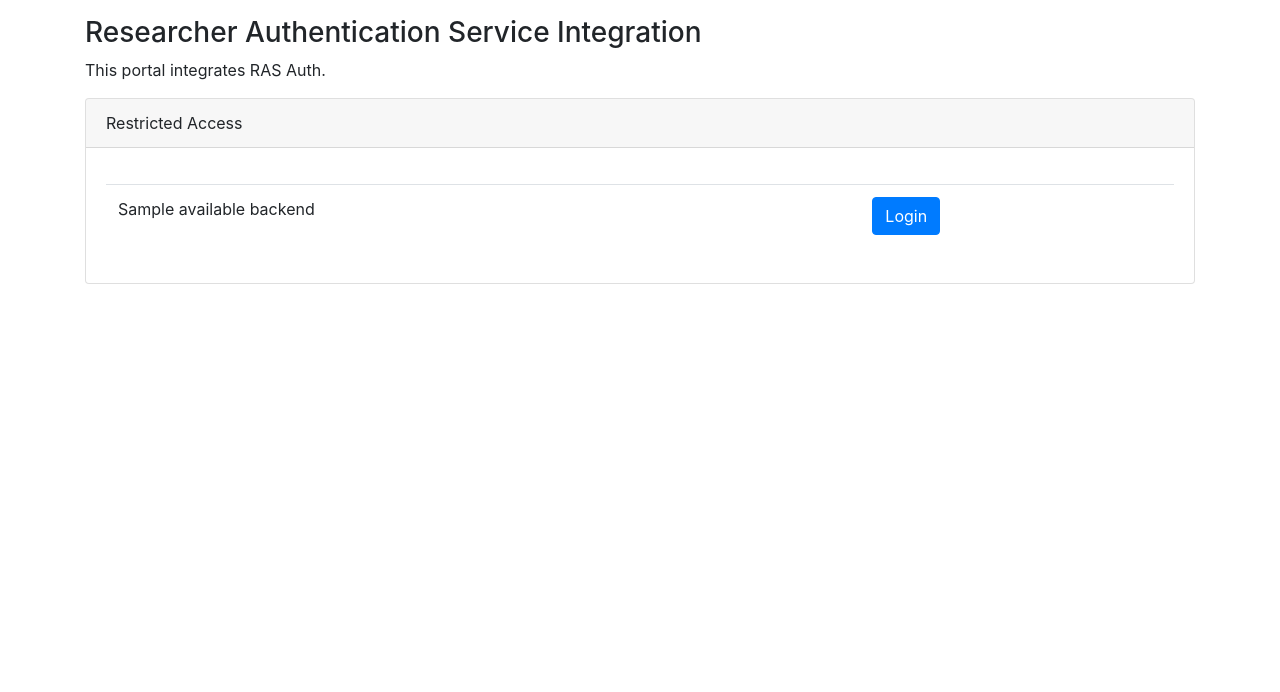
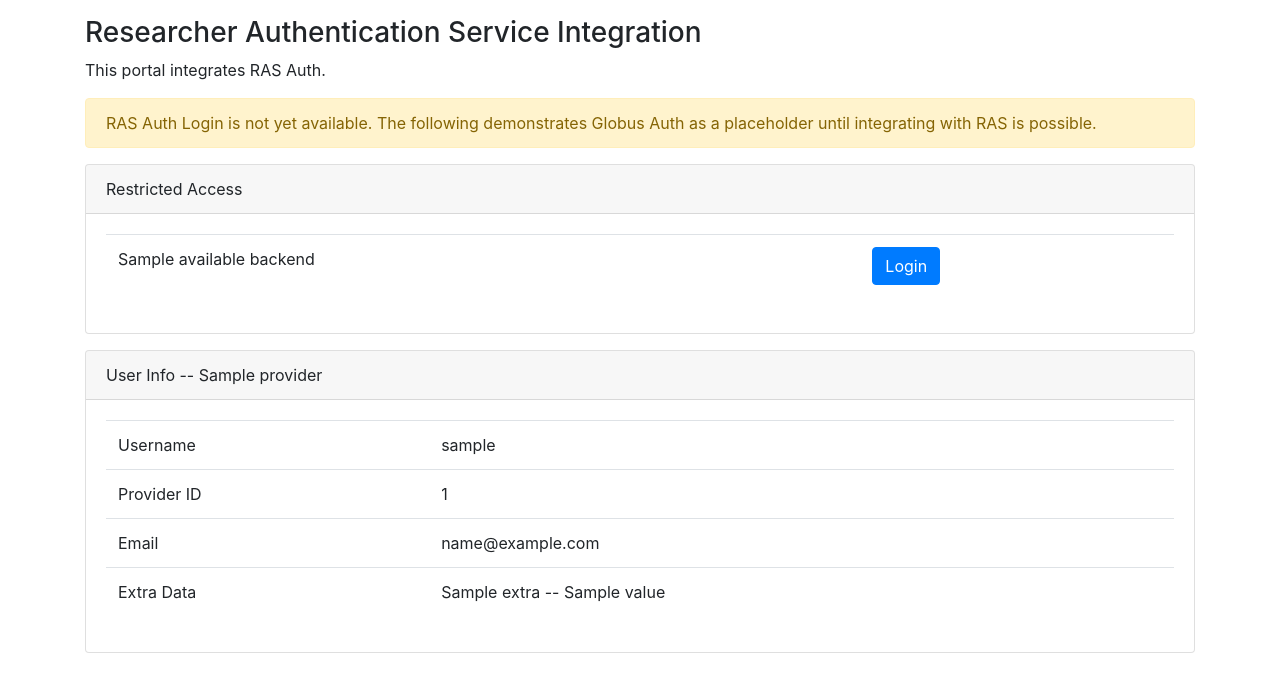
Before and after one commit to nih-cfde/cfde-ras-integration, a Python web app: template app/templates/home.html in a window 1280 px wide. Shown: the part 56-748 px from the top of the page. Run offline with Jinja, Linux system fonts and the light colour scheme; the template is opened without the code that fills it: most values are stand-ins (such as "Sample title", 1, 10 or a date in 2020); some libraries are stand-ins or nearby versions.

Commit message:
Added extra sections to display user info for providers

```diff
--- a/app/templates/home.html
+++ b/app/templates/home.html
@@ -44,11 +44,14 @@
     <p>This portal integrates RAS Auth.</p>
   </div>
 
+  <div class="alert alert-warning" role="alert">
+    RAS Auth Login is not yet available. The following demonstrates Globus Auth as a placeholder until
+    integrating with RAS is possible.
+  </div>
+
   <div class="card">
     <div class="card-header">Restricted Access</div>
     <div class="card-body">
-      <p>
-      </p>
       <table class="table">
         {% for name, backend in available_backends.items() %}
         <tr>
@@ -69,6 +72,47 @@
       </table>
     </div>
   </div>
+
+  {% for provider, social_auth_model in associated.items() %}
+    <div class="card my-3">
+      <div class="card-header">User Info -- {{ provider }}</div>
+      <div class="card-body text-break">
+        <table class="table">
+          <tr>
+            <td>Username</td>
+            <td>{{ social_auth_model.user.username }}</td>
+          </tr>
+          <tr>
+            <td>Provider ID</td>
+            <td>{{ social_auth_model.uid }}</td>
+          </tr>
+          <tr>
+            <td>Email</td>
+            <td>{{ social_auth_model.user.email }}</td>
+          </tr>
+          <tr>
+            <td>Extra Data</td>
+            <td>
+              {% for name, value in social_auth_model.extra_data.items() %}
+              {{ name }} --
+              {% if name == 'access_token' or name == 'id_token' %}
+              <strong>Item hidden</strong>
+<!--              <p class="text-break text-small" style="max-width: 800px;">{{ value }}</p>-->
+              {% else %}
+              {{ value }}
+              {% endif %}
+              <br>
+              {% endfor %}
+            </td>
+          </tr>
+        </table>
+      </div>
+    </div>
+  {% endfor %}
+
+
+
+
 </div>
 
 </body>
```
